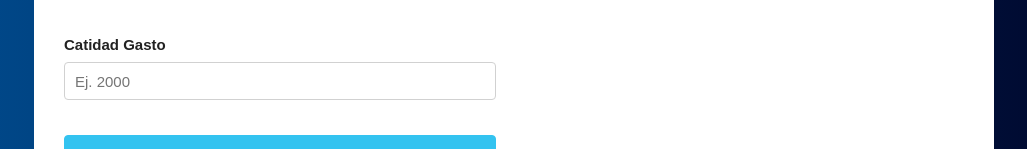
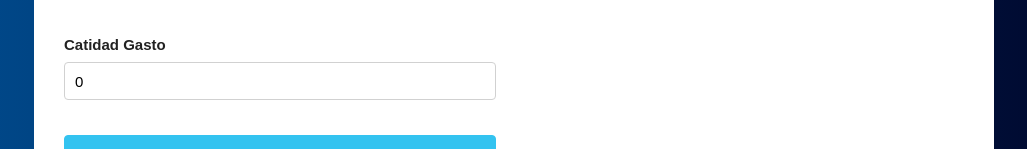
Before and after one commit to marioalbornoz/presupuesto-react, a React (Create React App) app: page / in a window 1280 px wide. Both pictures are taken after typing "5" into the empty fields and a click on the button "DEFINIR PRESUPUESTO". Shown: the part 274-423 px from the top of the page, without its empty margins (126-1153 px from the left). Built offline with nearby package versions, Linux system fonts and the light colour scheme.

Commit message:
se crea state para los gatos

```diff
--- a/src/components/Formulario.jsx
+++ b/src/components/Formulario.jsx
@@ -1,8 +1,30 @@
-import React from 'react';
+import React, { useState } from 'react';
 
 const Formulario = () => {
+
+    // Definir state de nombre del gasto
+    const [nombre, guardarNombre ] = useState('');
+
+
+    //Guardar gastos
+    const agregarGastos = e => {
+        e.preventDefault();
+        console.log("guardando gastos");
+
+        // Validar
+
+        // Construir gasto
+
+        // Pasar el gasto al componente principal
+
+        // Resetear el formulario
+    }
+
+    const [cantidad, guardarCantidad ] = useState(0)
     return (
-      <form>
+      <form
+        onSubmit = {agregarGastos}
+      >
         <h2>Agrega aqui tus gastos</h2>
         <div className="campo">
           <label>Nombre Gasto</label>
@@ -10,17 +32,26 @@ const Formulario = () => {
             type="text"
             className="u-full-width"
             placeholder="Ej. Transporte"
+            value={nombre}
+            onChange={(e) => guardarNombre(e.target.value)}
+
           />
         </div>
         <div className="campo">
           <label>Catidad Gasto</label>
-          <input type="text" className="u-full-width" placeholder="Ej. 2000" />
+          <input
+            type="text"
+            className="u-full-width"
+            placeholder="Ej. 2000"
+            value={cantidad}
+            onChange={(e) => guardarCantidad(parseInt(e.target.value, 10))}
+          />
         </div>
         <input
-            type="submit"
-            className="u-full-width button-primary"
-            value="Agregar Gasto"
-             />
+          type="submit"
+          className="u-full-width button-primary"
+          value="Agregar Gasto"
+        />
       </form>
     );
 }
```
